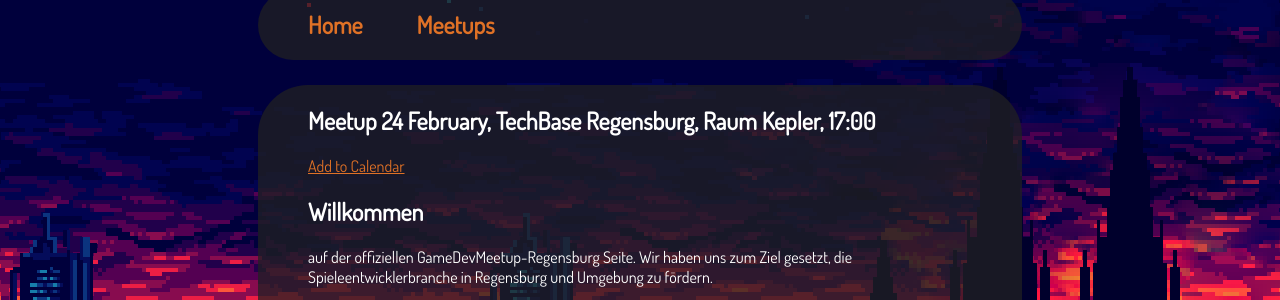
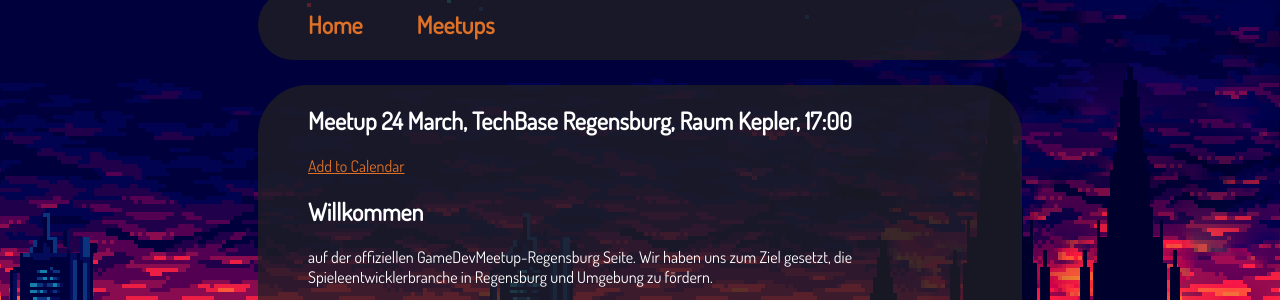
Before and after one commit to Lyniat/GameDevMeetup-Regensburg, a Jekyll site: the page built from index.md, in a window 1280 px wide. Shown: the part 210-510 px from the top of the page. Built offline with Jekyll 4.4.1, drawn with Linux system fonts in a browser that asks for light colours; our own code applies the rules of GitHub Pages for plain Markdown files; a script that is not in the unit is left out; the repository's description, which GitHub fills in, is left out.

Commit message:
Update index.md

```diff
--- a/index.md
+++ b/index.md
@@ -1,5 +1,5 @@
-# Meetup 24 February, TechBase Regensburg, Raum Kepler, 17:00
-<a title="Add to Calendar" class="addeventatc" data-id="SH4623293" href="https://www.addevent.com/event/SH4623293" target="_blank" rel="nofollow">Add to Calendar</a>
+# Meetup 24 March, TechBase Regensburg, Raum Kepler, 17:00
+<a title="Add to Calendar" class="addeventatc" data-id="Yv4623294" href="https://www.addevent.com/event/Yv4623294" target="_blank" rel="nofollow">Add to Calendar</a>
 	<script type="text/javascript" src="https://addevent.com/libs/atc/1.6.1/atc.min.js" async defer></script>
 
 ## Willkommen
```
